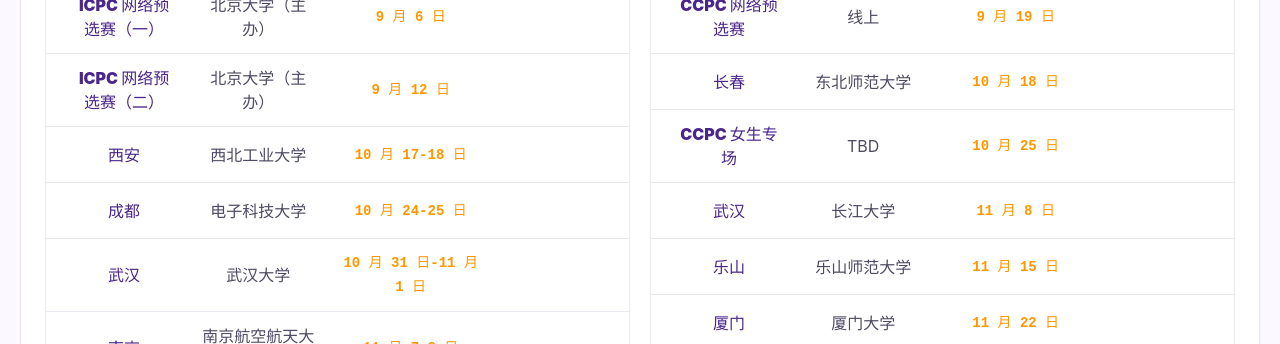
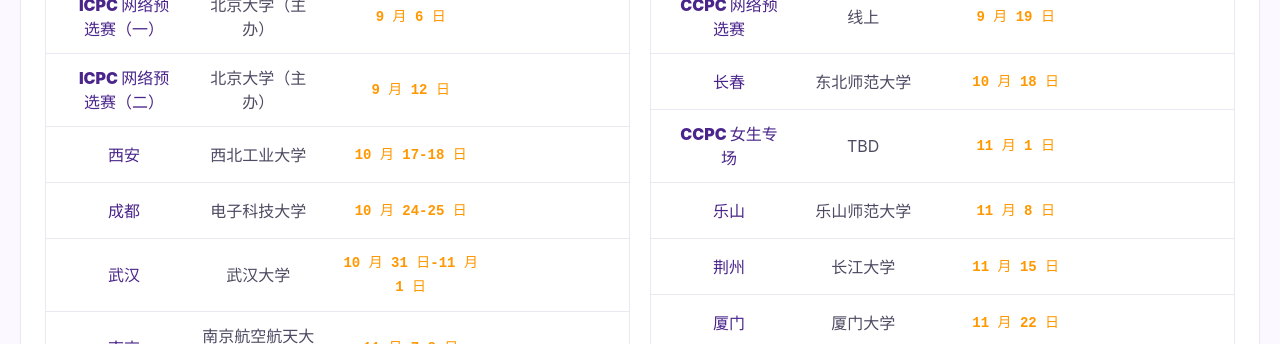
Before and after one commit to sds-xcpc/sds-xcpc.github.io, a React (Vite) app: page /training in a window 1280 px wide. Shown: the part 2840-3184 px from the top of the page. Built offline with nearby package versions, Linux system fonts and the light colour scheme; a web font is replaced by a local one.

Commit message:
Update CCPC regional schedule

```diff
--- a/src/pages/TrainingRules.tsx
+++ b/src/pages/TrainingRules.tsx
@@ -105,9 +105,9 @@
 const ccpcSites = [
   ['CCPC 网络预选赛', '线上', '9 月 19 日', ''],
   ['长春', '东北师范大学', '10 月 18 日', ''],
-  ['CCPC 女生专场', 'TBD', '10 月 25 日', ''],
-  ['武汉', '长江大学', '11 月 8 日', ''],
-  ['乐山', '乐山师范大学', '11 月 15 日', ''],
+  ['CCPC 女生专场', 'TBD', '11 月 1 日', ''],
+  ['乐山', '乐山师范大学', '11 月 8 日', ''],
+  ['荆州', '长江大学', '11 月 15 日', ''],
   ['厦门', '厦门大学', '11 月 22 日', ''],
   ['广东省赛', 'TBD', '预计次年 5 月', ''],
 ];
```
